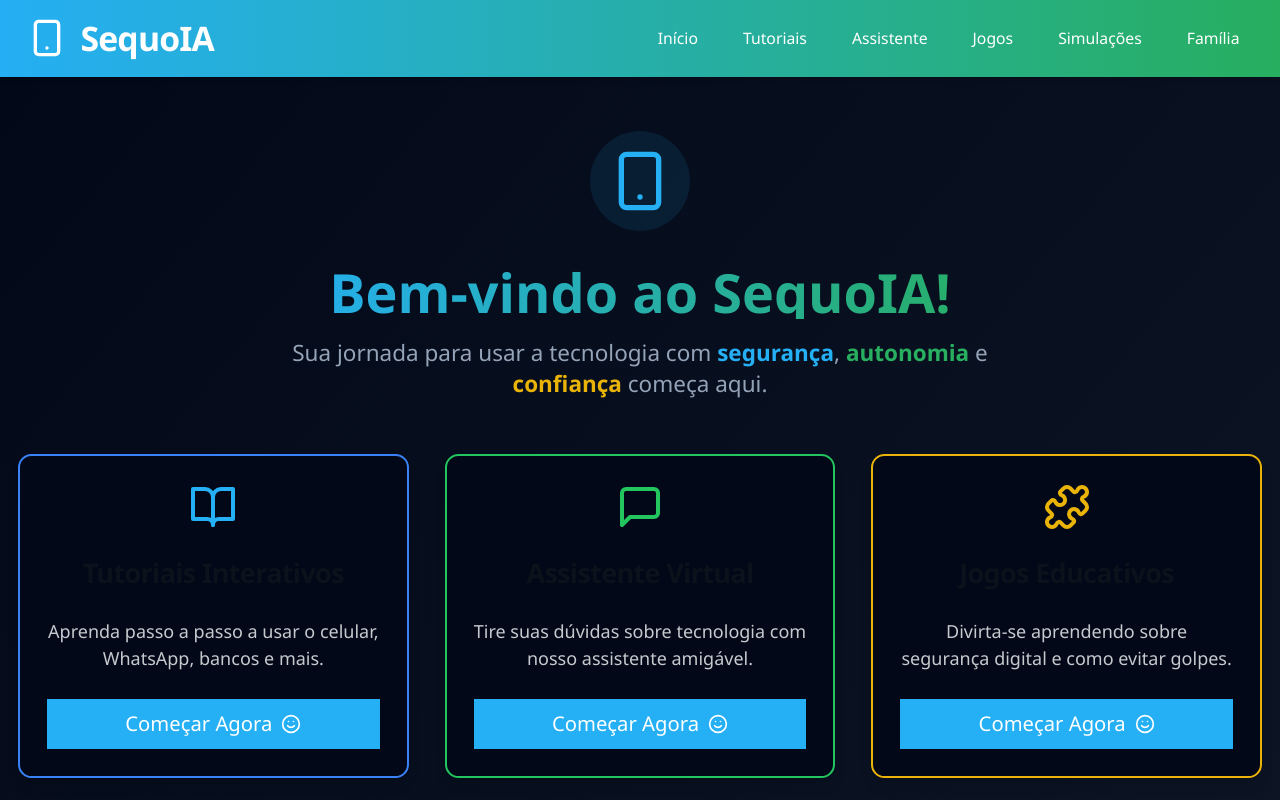
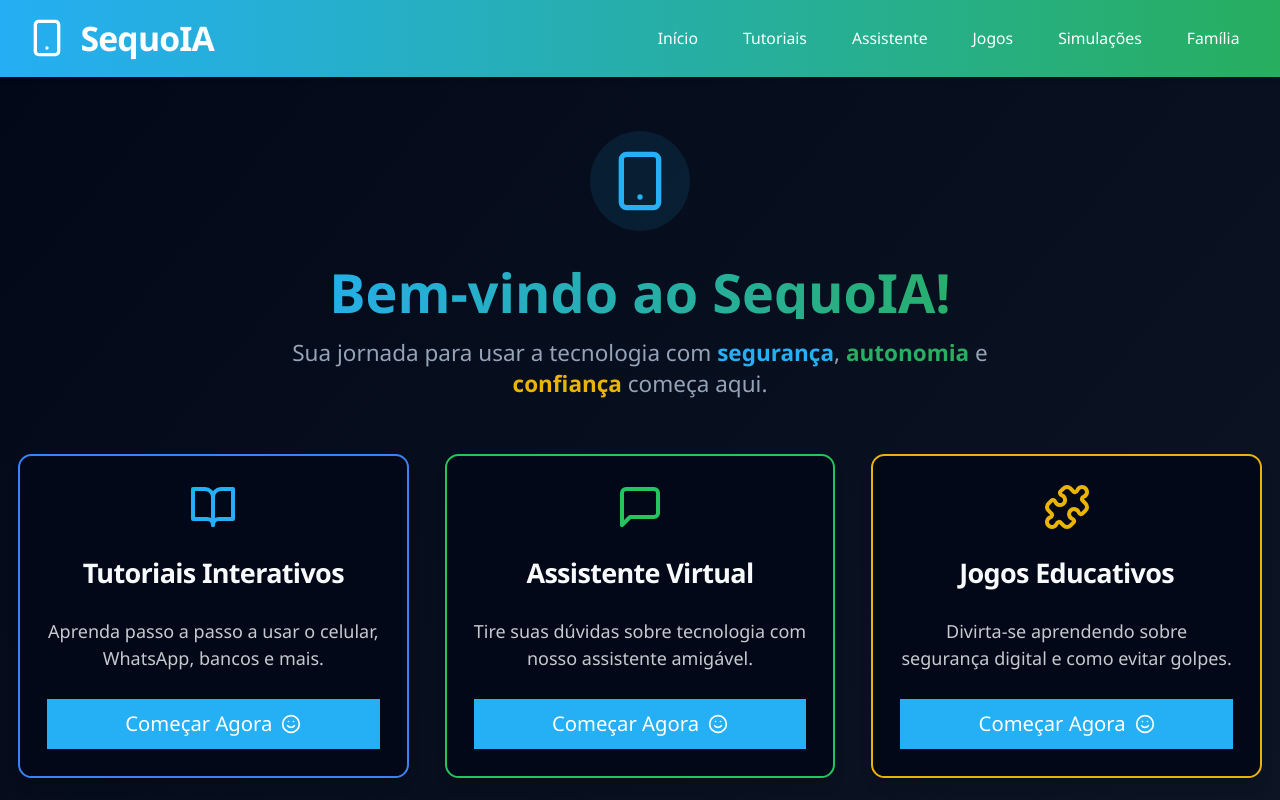
Before and after one commit to BLMChoosen/OBT-2025, a React (Vite) app: page / in a window 1280 px wide. Shown: the top 800 px of the page. Built offline with nearby package versions, Linux system fonts and the light colour scheme.

Commit message:
Fazendo merda dnv

```diff
--- a/src/index.css
+++ b/src/index.css
@@ -5,12 +5,13 @@
 
     @layer base {
 
+
 :root {
         --background: 222.2 84% 4.9%;
         --foreground: 210 40% 98%;
 
         --card: 222.2 84% 4.9%;
-        --card-foreground: 210 34.1% 7.8% / 0.87;
+        --card-foreground: 210 40% 98%;
 
         --popover: 222.2 84% 4.9%;
         --popover-foreground: 210 40% 98%;
```
